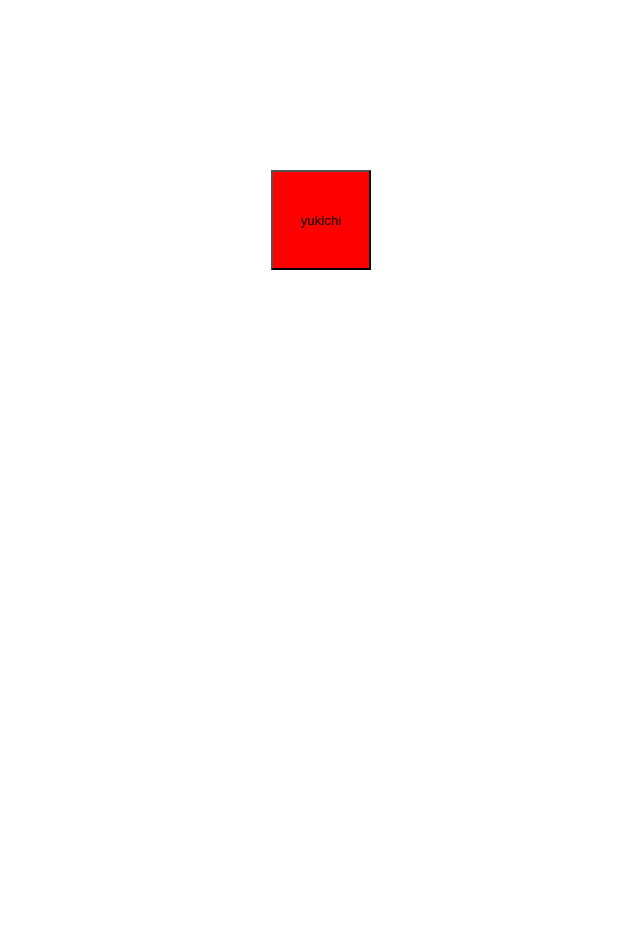
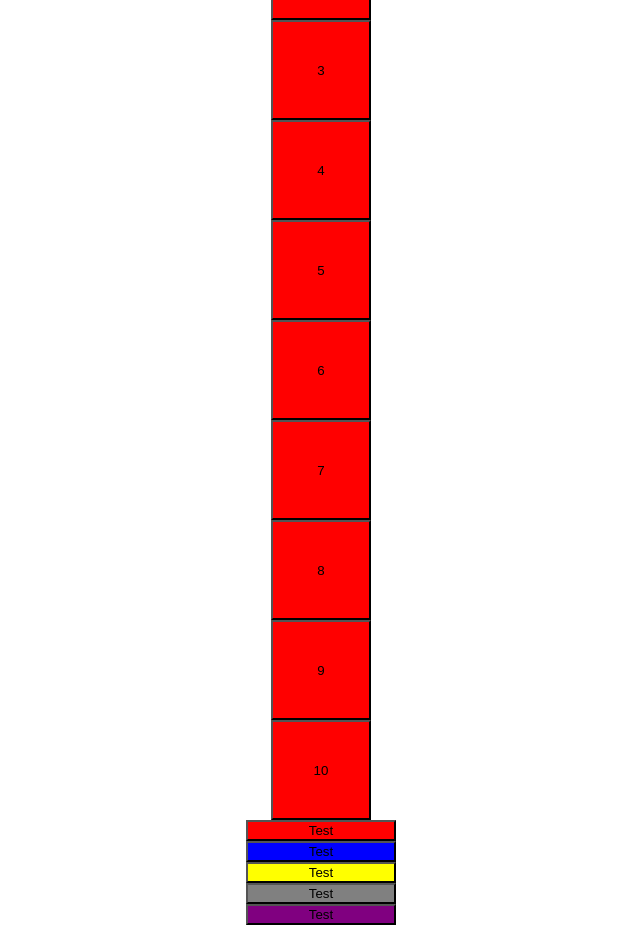
Before and after one commit to quest-academia/react-quest, a React (Create React App) app in the folder 04_react_component/class/: page / in a window 1280 px wide. Shown: the part 180-1105 px from the top of the page, without its empty margins (319-959 px from the left). Before the commit the page ends 800 px from the top, so only its background shows below. Built offline with nearby package versions, Linux system fonts and the light colour scheme.

Commit message:
練習問題１，２

```diff
--- a/04_react_component/class/src/App.js
+++ b/04_react_component/class/src/App.js
@@ -1,11 +1,26 @@
 import './App.css';
 import RedButton from './components/training/RedButton';
+import BigButton from './components/training/BigButton';
 
 function App() {
+  //練習問題1
+  const array = [];
+  for (let i = 1; i <= 10; i++) {
+    array.push(<RedButton buttonParam={i} />);
+  }
+
   return (
     <div className="App">
       <header className="App-header">
-        <RedButton buttonParam={'yukichi'}/>
+        {array}
+
+        {/*  練習問題２ */ }
+        <BigButton color={"#ff0000"} width={"150px"} text={"Test"} />
+        <BigButton color={"#0000ff"} width={"150px"} text={"Test"} />
+        <BigButton color={"#ffff00"} width={"150px"} text={"Test"} />
+        <BigButton color={"#808080"} width={"150px"} text={"Test"} />
+        <BigButton color={"#800080"} width={"150px"} text={"Test"} />
+
       </header>
     </div>
   );
--- /dev/null
+++ b/04_react_component/class/src/components/training/BigButton.jsx
@@ -0,0 +1,20 @@
+import React from 'react';
+
+class BigButton extends React.Component {
+    render (){
+        console.log(this.props);
+
+        return (
+            <button
+                style= {{
+                    backgroundColor: this.props.color,
+                    width: this.props.width
+                }}
+            >
+                {this.props.text}
+            </button>
+        );
+    }
+}
+
+export default BigButton;
```
Also changed, not shown: 1 other file (tests, documents, lock files or other folders).
